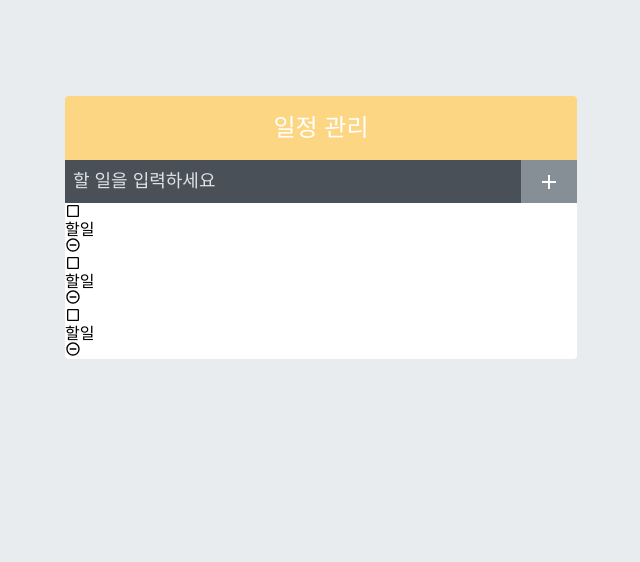
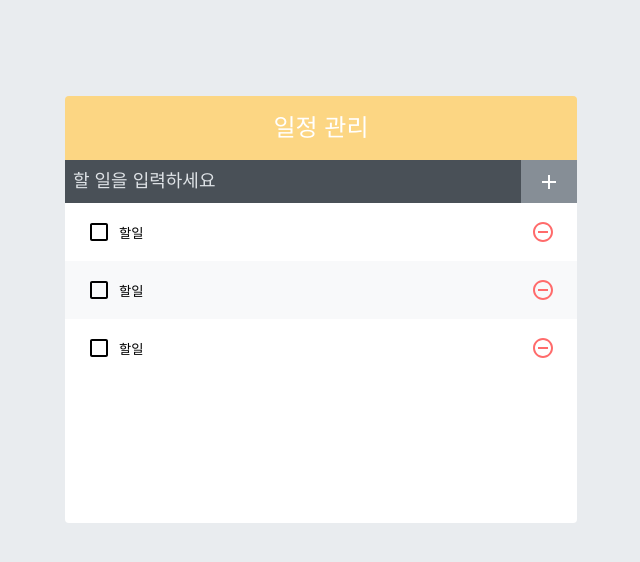
Before and after one commit to wjdgml3834/react-technique-todo-app, a React (Create React App) app: page / in a window 1280 px wide. Shown: the top 562 px of the page, without its empty margins (319-959 px from the left). Built offline with nearby package versions, Linux system fonts and the light colour scheme.

Commit message:
💄  TodoList ,TodoListItem 스타일 적용

```diff
--- a/src/components/ToddoListItem.js
+++ b/src/components/ToddoListItem.js
@@ -1,17 +1,58 @@
+import styled from "@emotion/styled";
 import { MdCheckBoxOutlineBlank, MdRemoveCircleOutline } from "react-icons/md";
 
 const TodoListItem = () => {
   return (
-    <div>
-      <div>
+    <ItemCont>
+      <CheckBoxCont className="">
         <MdCheckBoxOutlineBlank />
-        <div>할일</div>
-      </div>
-      <div>
+        <p>할일</p>
+      </CheckBoxCont>
+      <RemoveCont>
         <MdRemoveCircleOutline />
-      </div>
-    </div>
+      </RemoveCont>
+    </ItemCont>
   );
 };
 
+const ItemCont = styled.div`
+  padding: 1rem;
+  display: flex;
+  align-items: center;
+  &:nth-child(even) {
+    background: #f8f9fa;
+  }
+`;
+
+const CheckBoxCont = styled.button`
+  flex: 1;
+  display: flex;
+  align-items: center;
+  svg {
+    font-size: 1.5rem;
+  }
+  p {
+    margin-left: 0.5rem;
+  }
+  &.checked {
+    svg {
+      color: #22b8cf;
+    }
+    p {
+      color: #adb5bd;
+      text-decoration: line-through;
+    }
+  }
+`;
+
+const RemoveCont = styled.button`
+  display: flex;
+  align-items: center;
+  font-size: 1.5rem;
+  color: #ff6b6b;
+  &:hover {
+    color: #ff8787;
+  }
+`;
+
 export default TodoListItem;
--- a/src/components/TodoList.js
+++ b/src/components/TodoList.js
@@ -1,13 +1,20 @@
 import TodoListItem from "./ToddoListItem";
+import styled from "@emotion/styled";
 
 const TodoList = () => {
   return (
-    <div>
+    <Cont>
       <TodoListItem />
       <TodoListItem />
       <TodoListItem />
-    </div>
+    </Cont>
   );
 };
 
+const Cont = styled.div`
+  min-height: 320px;
+  max-height: 513px;
+  overflow-y: auto;
+`;
+
 export default TodoList;
```
